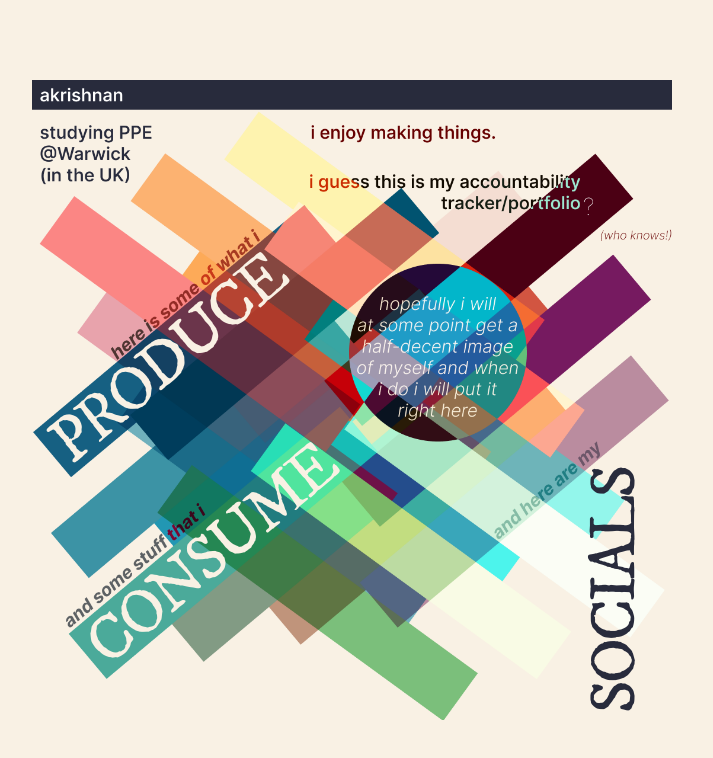
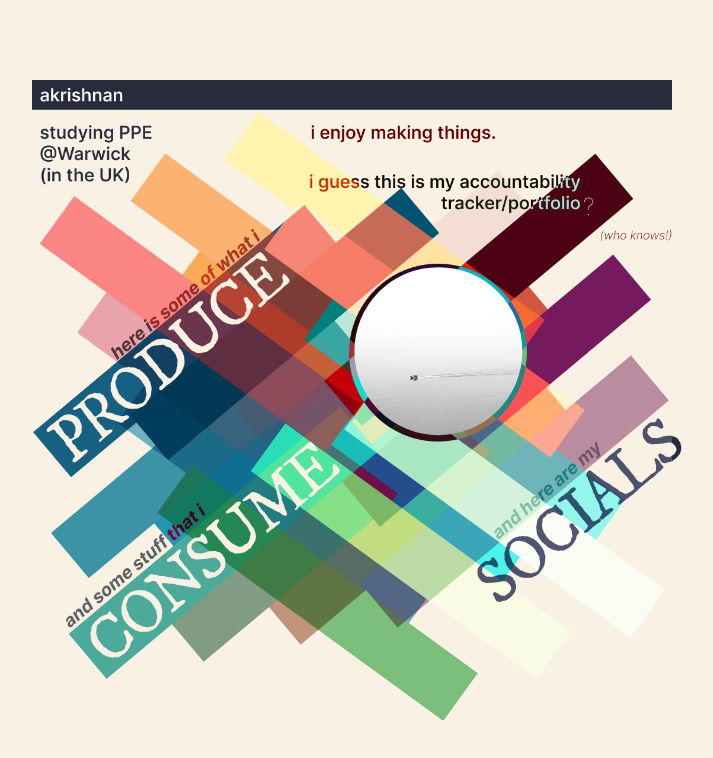
Before and after one commit to AniKrisn/site2, a plain HTML site: page index.html in a window 1280 px wide. Shown: the whole page, without its empty margins (288-1001 px from the left). Drawn offline with nearby package versions, Linux system fonts and the light colour scheme.

Commit message:
add text transitions & boat

```diff
--- a/index.html
+++ b/index.html
@@ -10,10 +10,11 @@
 
 <body style="background-color: #F9F1E4;">
 
-    <div class="img">
+    <div class="index-img">
         <a href="produce.html" id="produce">PRODUCE</a>
         <a href="consume.html" id="consume">CONSUME</a>
         <a href="socials.html" id="socials">SOCIALS</a>
+        <div id="boat"></div>
     </div>
 
 </body>
--- a/style.css
+++ b/style.css
@@ -9,15 +9,14 @@ body, html {
     transform: translate(-50%, -50%);
 }
 
-.img {
-    background-image: url(s3w.png);
+.index-img {
+    background-image: url(pics/s3w.png);
     height: 80vh;
     width: 80vh;
     background-size: cover;
-    -ms-box-orient: horizontal;
 }
 
-.img > a#produce {
+.index-img > a#produce {
     display: inline-block;
     font-family: 'IM Fell DW Pica', serif;
     font-size: 8vh;
@@ -25,9 +24,10 @@ body, html {
     transform: translate(-0.7vh, 30vh) rotate(-40deg);
     text-decoration: none;
     color: #F9F1E4;
+    transition: color 0.2s ease-in-out 0.1s;
 }
 
-.img > a#consume {
+.index-img > a#consume {
     display: inline-block;
     font-family: 'IM Fell DW Pica', serif;
     font-size: 8vh;
@@ -36,15 +36,44 @@ body, html {
     transform-origin: bottom left;
     text-decoration: none;
     color: #F9F1E4;
+    transition: color 0.2s ease-in-out 0.1s;
 }
 
-.img > a#socials {
+.index-img > a#socials {
     display: inline-block;
     font-family: 'IM Fell DW Pica', serif;
     font-size: 8vh;
     letter-spacing: -0.05em;
-    transform: translate(78vh, 59.2vh) rotate(-90deg);
+    transform: translate(60vh, 48vh) rotate(-40deg);
     transform-origin: bottom left;
     text-decoration: none;
     color: #282B3C;
+    mix-blend-mode: hard-light;
+    transition: color 0.2s ease-in-out 0.1s;
 }
+
+.index-img > a#consume:hover, .index-img > a#socials:hover, .index-img > a#produce:hover {
+    color: #0d29c5;
+    mix-blend-mode: exclusion;
+}
+
+.socials-img {
+    background-image: url(pics/socials.png);
+    height: 80vh;
+    width: 80vh;
+    background-size: cover;
+}
+
+#boat {
+    background-image: url(pics/boat.jpg);
+    height: 21vh;
+    width: 21vh;
+    border-radius: 50%;
+    background-size: cover;
+    transform: translate(40.3vh, 3.4vh);
+    transition: 0.8s ease-in-out 0.1s;
+}
+
+#boat:hover {
+    opacity: 0;
+}
```
Also changed, not shown: socials.html (+7 -0 lines), pics/Group 59.png (added), pics/Group 60.png (added), pics/Group 61.png (added), pics/Group 62.png (added), pics/boat.jpg (added), pics/s3w.png (renamed from s3w.png), pics/site3.png (renamed from site3.png), pics/socials.png (added), 9 other files.
